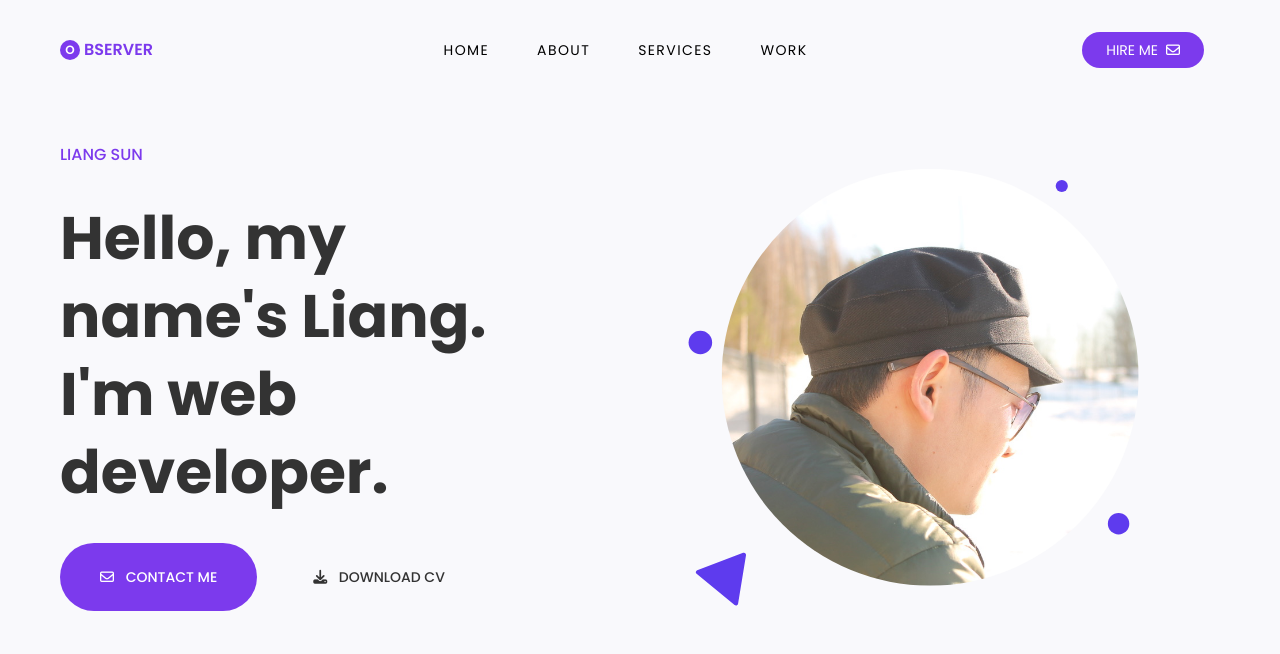
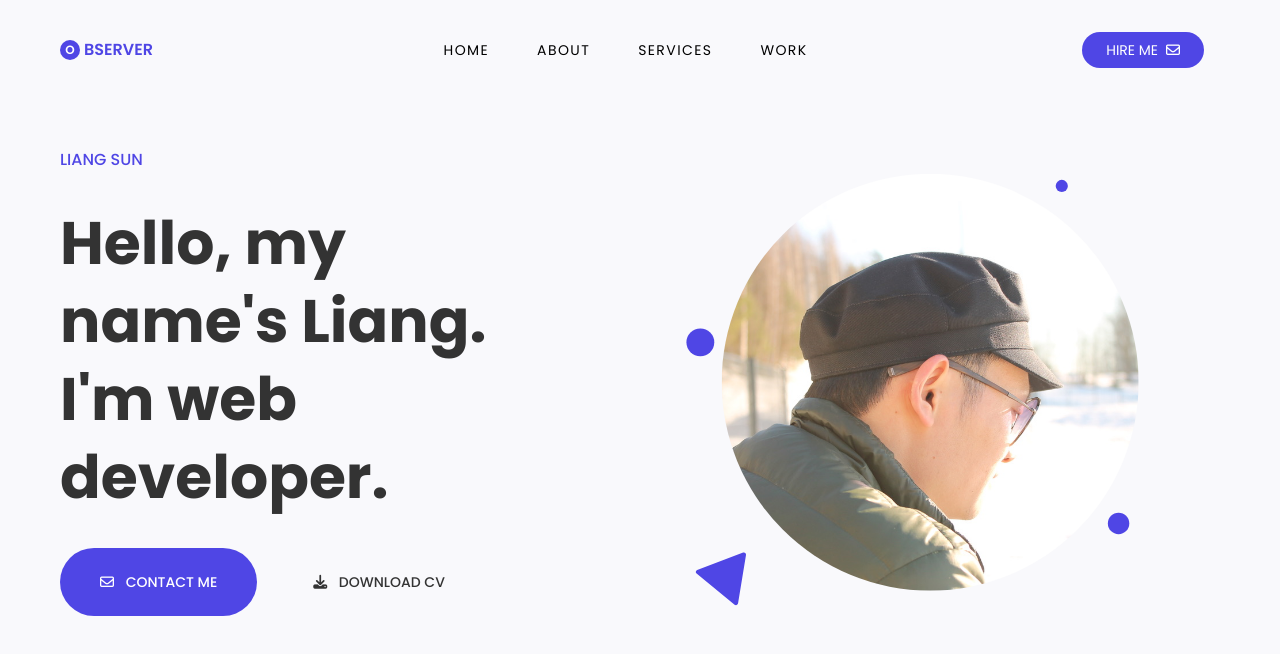
Before and after one commit to lyonsun/nextjs-blog, a Next.js app: page / in a window 1280 px wide. Shown: the top 654 px of the page. Built offline with nearby package versions, Linux system fonts and the light colour scheme.

Commit message:
change primary color from violet to indigo.

```diff
--- a/components/header.js
+++ b/components/header.js
@@ -28,8 +28,8 @@ export default function Header() {
         <header className="bg-[#f9f9fc] fixed top-0 left-0 w-full z-50">
             <div className='relative px-5 py-8 max-w-[1200px] mx-auto flex justify-between items-center uppercase'>
                 <Link href='/'>
-                    <a className='text-violet-600 font-semibold flex gap-1 items-center mr-4 h-9'>
-                        <span className='text-white bg-violet-600 text-xs rounded-full w-5 h-5 inline-flex justify-center items-center'>O</span> bserver
+                    <a className='text-indigo-600 font-semibold flex gap-1 items-center mr-4 h-9'>
+                        <span className='text-white bg-indigo-600 text-xs rounded-full w-5 h-5 inline-flex justify-center items-center'>O</span> bserver
                     </a>
                 </Link>
                 <nav className='hidden md:flex gap-12 text-sm tracking-widest'>
@@ -47,7 +47,7 @@ export default function Header() {
                     </Link>
                 </nav>
                 <Link href='mailto:sunly917@gmail.com'>
-                    <a className='hidden md:block md:mr-4 px-6 py-2 text-white bg-violet-600 rounded-full text-sm hover:outline hover:outline-1 hover:outline-violet-600 hover:text-violet-600 hover:bg-white transition-colors ease-linear duration-300'>Hire Me<i className="ml-2 fa-regular fa-envelope"></i></a>
+                    <a className='hidden md:block md:mr-4 px-6 py-2 text-white bg-indigo-600 rounded-full text-sm hover:outline hover:outline-1 hover:outline-indigo-600 hover:text-indigo-600 hover:bg-white transition-colors ease-linear duration-300'>Hire Me<i className="ml-2 fa-regular fa-envelope"></i></a>
                 </Link>
 
                 {/* hamburger menu */}
@@ -57,7 +57,7 @@ export default function Header() {
 
                 {/* mobile menu */}
                 <div id="mobile-menu" className="md:hidden fixed right-0 top-0 h-full w-full z-10 bg-gray-800 bg-opacity-80 flex justify-end invisible" onClick={handleBackDropClick}>
-                    <nav id="mobile-menu__nav" className='h-full w-1/2 min-w-[280px] p-10 bg-gradient-to-br from-violet-600 to-violet-100 flex flex-col items-end justify-end gap-8 translate-x-full opacity-0 transition-all ease-in-out duration-500'>
+                    <nav id="mobile-menu__nav" className='h-full w-1/2 min-w-[280px] p-10 bg-gradient-to-br from-indigo-600 to-indigo-100 flex flex-col items-end justify-end gap-8 translate-x-full opacity-0 transition-all ease-in-out duration-500'>
                         <Link href='/'>
                             <a className="hover:underline hover:underline-offset-8 hover:mr-2 transition-all ease-linear duration-300">Home</a>
                         </Link>
@@ -71,7 +71,7 @@ export default function Header() {
                             <a className="hover:underline hover:underline-offset-8 hover:mr-2 transition-all ease-linear duration-300">Work</a>
                         </Link>
                         <Link href='mailto:sunly917@gmail.com'>
-                            <a className='px-6 py-2 text-white bg-violet-600 rounded-full text-sm hover:outline hover:outline-1 hover:outline-violet-600 hover:text-violet-600 hover:bg-white transition-colors ease-linear duration-300'>Hire Me<i className="ml-2 fa-regular fa-envelope"></i></a>
+                            <a className='px-6 py-2 text-white bg-indigo-600 rounded-full text-sm hover:outline hover:outline-1 hover:outline-indigo-600 hover:text-indigo-600 hover:bg-white transition-colors ease-linear duration-300'>Hire Me<i className="ml-2 fa-regular fa-envelope"></i></a>
                         </Link>
                     </nav>
                 </div>
--- a/elements/hero.js
+++ b/elements/hero.js
@@ -5,16 +5,16 @@ export default function Hero() {
         <section className="bg-[#f9f9fc] hero">
             <div className="relative px-5 py-8 max-w-[1200px] mx-auto grid grid-cols-1 md:grid-cols-2 gap-y-10 items-center">
                 <div className="hero__text max-w-md mx-auto md:mx-0 text-center md:text-left">
-                    <h1 className="uppercase text-violet-600 font-medium">Liang Sun</h1>
+                    <h1 className="uppercase text-indigo-600 font-medium">Liang Sun</h1>
                     <div className="py-8 font-bold text-4xl leading-[60px] lg:text-6xl lg:leading-[78px] text-[#333333]">
                         Hello, my name's Liang. I'm web developer.
                     </div>
                     <div className="hero__buttons inline-flex gap-4 flex-col lg:flex-row">
                         <Link href="mailto:sunly917@gmail.com">
-                            <a className="uppercase px-10 py-6 text-white bg-violet-600 rounded-full text-sm font-medium hover:outline hover:outline-1 hover:outline-violet-600 hover:text-violet-600 hover:bg-white transition-colors ease-linear duration-300"><i className="fa-regular fa-envelope mr-2"></i> CONTACT ME</a>
+                            <a className="uppercase px-10 py-6 text-white bg-indigo-600 rounded-full text-sm font-medium hover:outline hover:outline-1 hover:outline-indigo-600 hover:text-indigo-600 hover:bg-white transition-colors ease-linear duration-300"><i className="fa-regular fa-envelope mr-2"></i> CONTACT ME</a>
                         </Link>
                         <Link href="/cv/curriculum-vitae-x.pdf">
-                            <a className="uppercase px-10 py-6 text-[#333333] text-sm font-medium rounded-full hover:bg-violet-600 hover:text-white transition-colors ease-linear duration-300" download target='__blank'><i className="fa-solid fa-download mr-2"></i> DOWNLOAD CV</a>
+                            <a className="uppercase px-10 py-6 text-[#333333] text-sm font-medium rounded-full hover:bg-indigo-600 hover:text-white transition-colors ease-linear duration-300" download target='__blank'><i className="fa-solid fa-download mr-2"></i> DOWNLOAD CV</a>
                         </Link>
                     </div>
                 </div>
```
Also changed, not shown: public/images/avatar-bg.svg.
